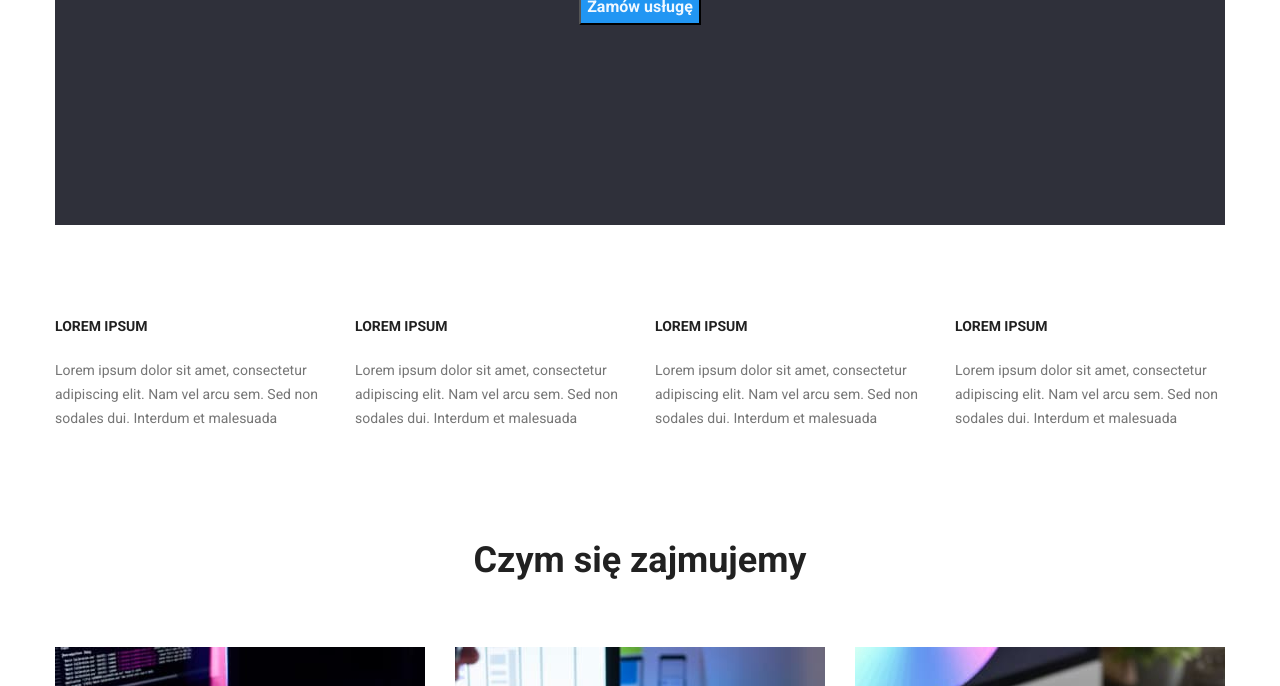
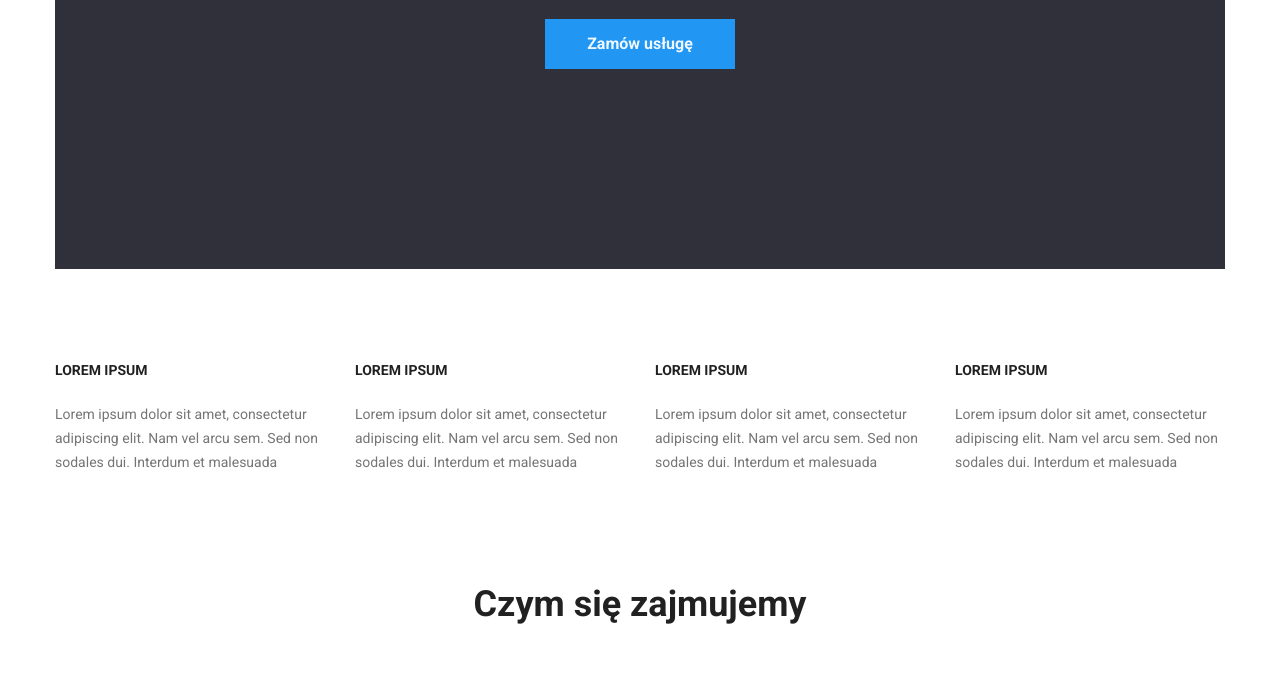
Before and after one commit to EdytaSowa/goit-markup-hw-03, a plain HTML site: page index.html in a window 1280 px wide. Shown: the part 414-1100 px from the top of the page. Drawn offline with nearby package versions, Linux system fonts and the light colour scheme.

Commit message:
Update styles.css

```diff
--- a/css/styles.css
+++ b/css/styles.css
@@ -107,6 +107,10 @@ a {
   display: block;
   margin-left: auto;
   margin-right: auto;
+  border: none;
+  padding-inline: 42px;
+  padding-block: 10px;
+  margin-top: 30px;
 }
 .secondary-section {
   display: flex;
@@ -221,7 +225,6 @@ img {
   display: block;
 }
 
-
 .button-portfolio {
   font-size: 16px;
   font-weight: 500;
```
